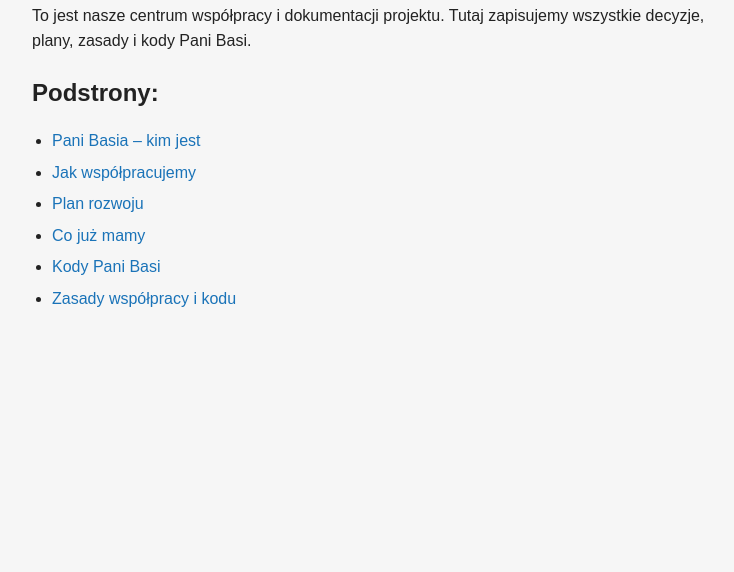
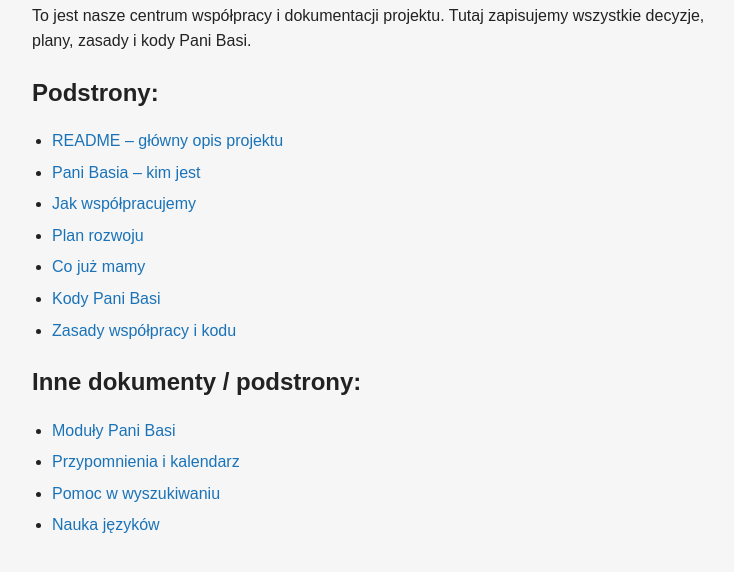
Before and after one commit to sochile/strona-PaniBasia, a plain HTML site: page index.html in a window 1280 px wide. Shown: the part 126-698 px from the top of the page, without its empty margins (8-742 px from the left). Drawn offline with Linux system fonts and the light colour scheme.

Commit message:
Add new links to additional documents in index.html

```diff
--- a/index.html
+++ b/index.html
@@ -12,6 +12,7 @@
 
 <h2>Podstrony:</h2>
 <ul>
+    <li><a href="README.html">README – główny opis projektu</a></li>
     <li><a href="pani-basia.html">Pani Basia – kim jest</a></li>
     <li><a href="wspolpraca.html">Jak współpracujemy</a></li>
     <li><a href="plan.html">Plan rozwoju</a></li>
@@ -19,5 +20,15 @@
     <li><a href="kody.html">Kody Pani Basi</a></li>
     <li><a href="zasady.html">Zasady współpracy i kodu</a></li>
 </ul>
+
+<h2>Inne dokumenty / podstrony:</h2>
+<ul>
+    <!-- Tutaj dodajesz nowe pliki, np.: -->
+    <li><a href="moduly.html">Moduły Pani Basi</a></li>
+    <li><a href="przypomnienia.html">Przypomnienia i kalendarz</a></li>
+    <li><a href="pomoc-wyszukiwanie.html">Pomoc w wyszukiwaniu</a></li>
+    <li><a href="nauka-jezykow.html">Nauka języków</a></li>
+</ul>
+
 </body>
 </html>
```
